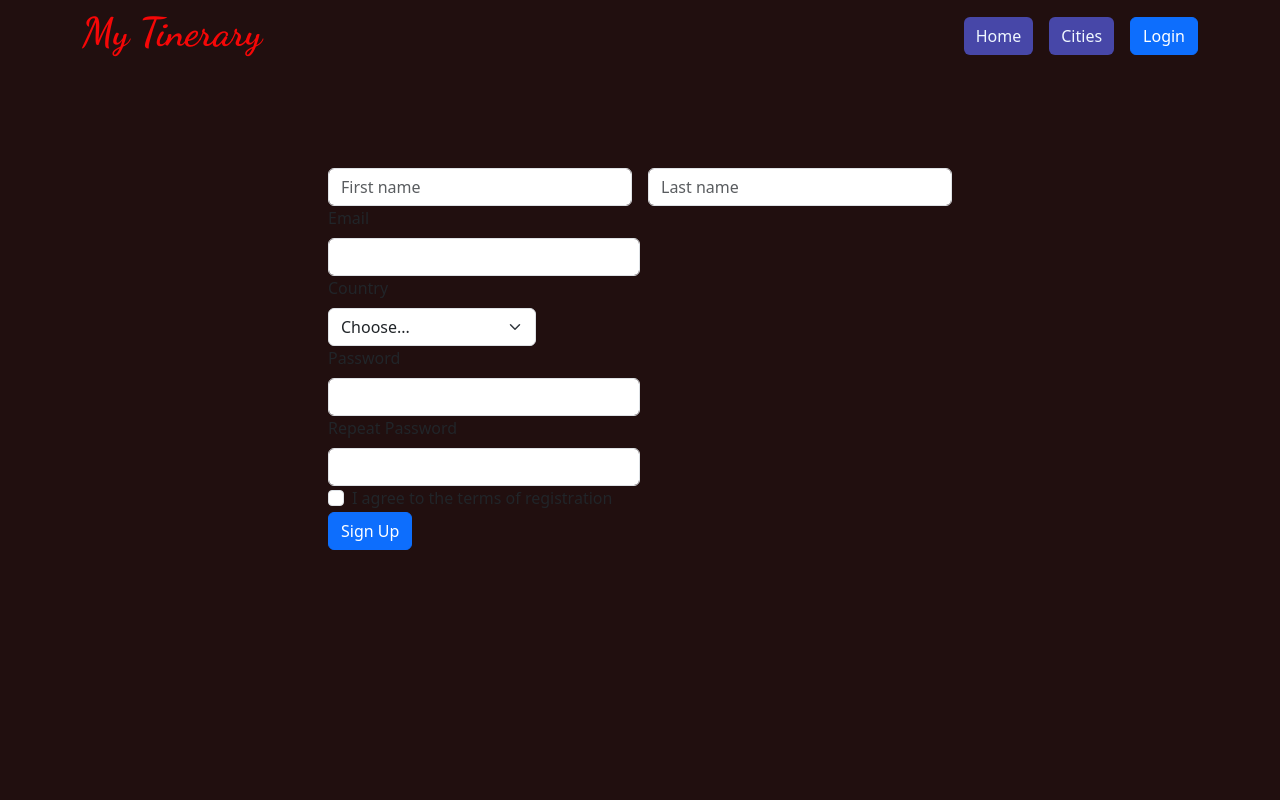
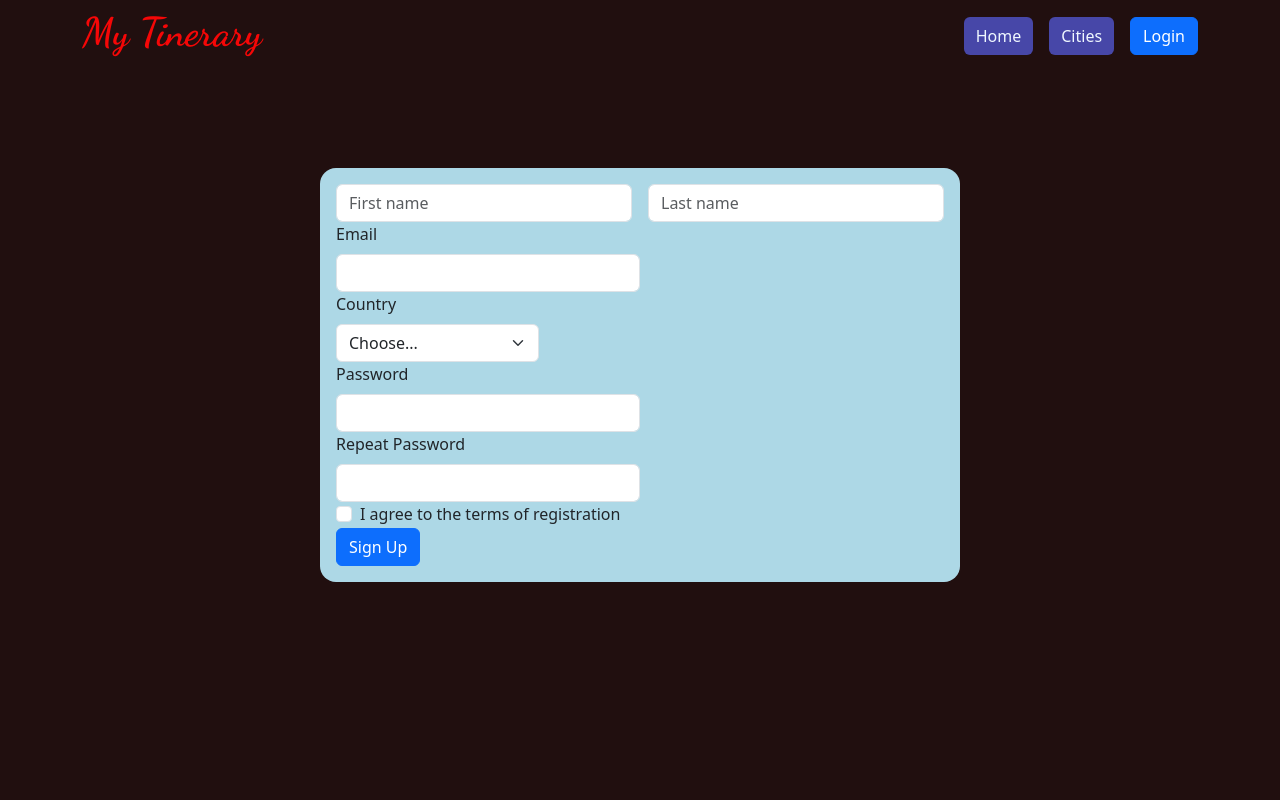
Before and after one commit to juan25258/MyTinerary-DominguezJuanMartin-, a React (Vite) app: page /SignUp in a window 1280 px wide. Shown: the top 800 px of the page. Built offline with nearby package versions, Linux system fonts and the light colour scheme; no server answers.

Commit message:
mejore un poco losestilos

```diff
--- a/src/componentes/Card/index.jsx
+++ b/src/componentes/Card/index.jsx
@@ -4,7 +4,7 @@ import { useDispatch } from "react-redux";
 import cities, { setFilter } from "../../Store/reducers/cities";
 import { Link as LinkDetails } from "react-router-dom";
 /* import { useHistory } from 'react-router-dom'; */
-import { setSelectedCity } from '../../Store/reducers/cities';
+import { setSelectedCity } from "../../Store/reducers/cities";
 
 export default function Card({ city }) {
   /* const history = useHistory(); */
@@ -35,10 +35,6 @@ export default function Card({ city }) {
         >
           Details
         </LinkDetails>
-
-        {/* <button id="btn-card" className="btn btn-primary" onClick={handleClick}>
-          Details
-        </button> */}
       </div>
     </div>
   );
--- a/src/pages/SignUp/Style.css
+++ b/src/pages/SignUp/Style.css
@@ -4,3 +4,9 @@
     margin-inline: auto;
     margin-top: 5rem;
 }
+
+form.formulario{
+    background: #add8e6;
+    border-radius: 1rem;
+    padding: 1rem;
+}
--- a/src/pages/SignUp/index.jsx
+++ b/src/pages/SignUp/index.jsx
@@ -42,7 +42,7 @@ const SignUp = () => {
     <main className="sign-up">
       <section id="register" className="row g-3">
         {showForm ? (
-          <form onSubmit={handleSubmit}>
+          <form className="formulario" onSubmit={handleSubmit}>
             <div className="row g-3">
             <div className="col">
               <input
@@ -95,9 +95,11 @@ const SignUp = () => {
               <option value="" selected>
                 Choose...
               </option>
-              <option value="Option1">Option1</option>
-              <option value="Option2">Option2</option>
-              <option value="Option3">Option3</option>
+              <option value="Option1">Argentina</option>
+              <option value="Option2">France</option>
+              <option value="Option3">Brazil</option>
+              <option value="Option4">Italy</option>
+              <option value="Option5">Other</option>
             </select>
           </div>
           <div className="col-md-6">
```
Also changed, not shown: src/pages/Cities/index.jsx (+0 -7 lines).
